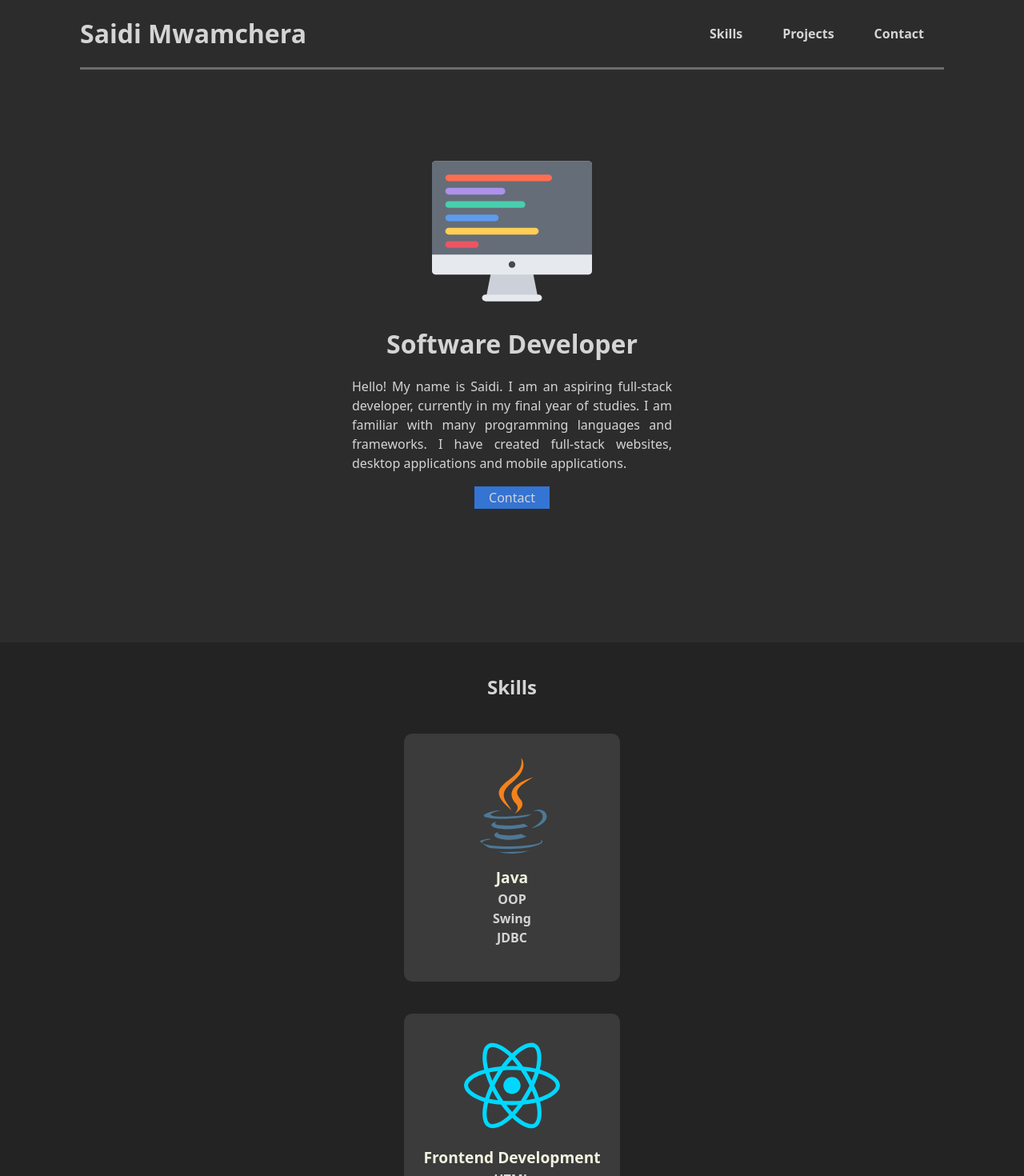
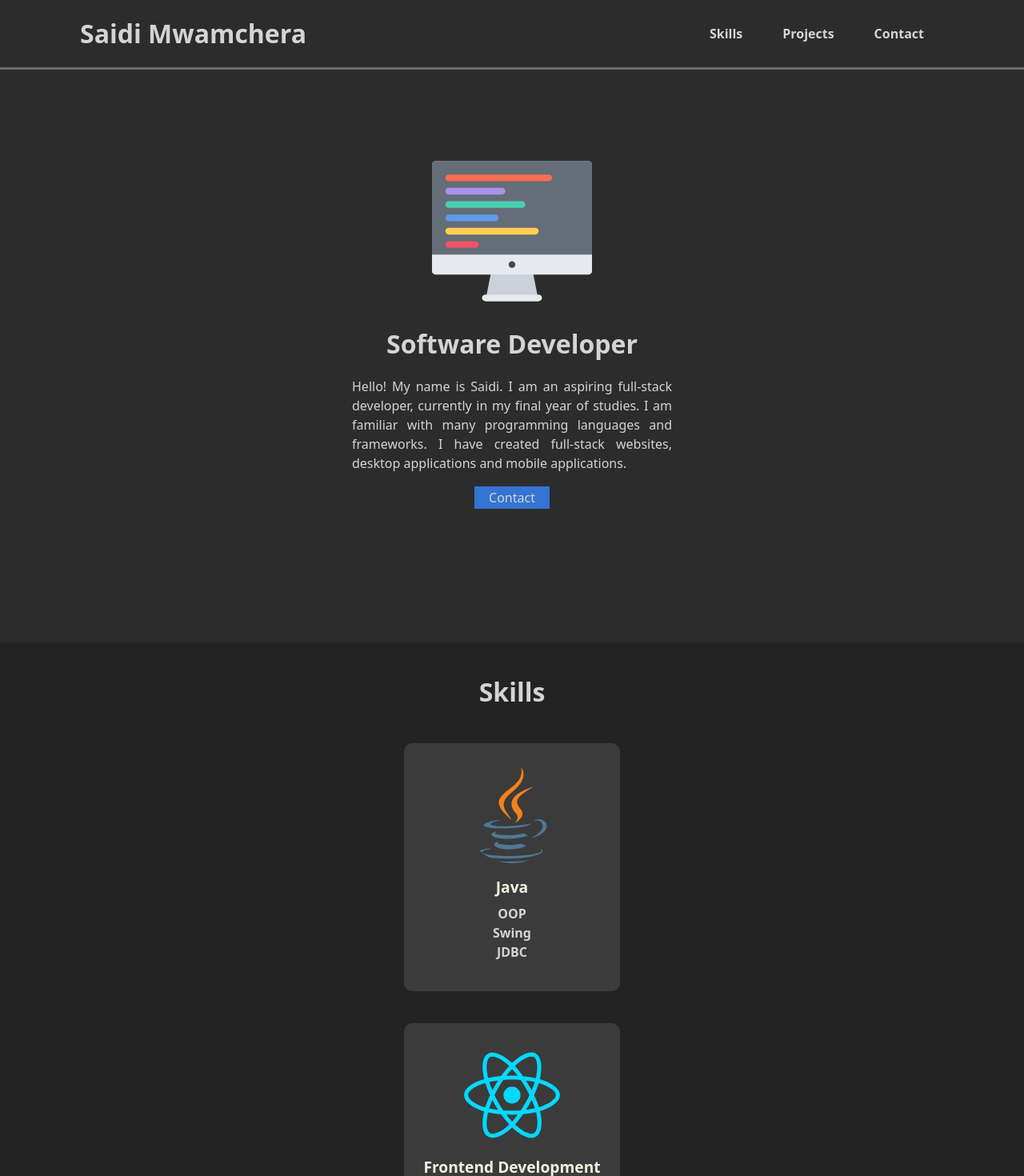
Before and after one commit to Saidi14/Portfolio, a React (Vite) app: page / in a window 1280 px wide. Shown: the top 1470 px of the page at 80% size. Built offline with nearby package versions, Linux system fonts and the light colour scheme.

Commit message:
redid project section

```diff
--- a/src/App.jsx
+++ b/src/App.jsx
@@ -15,10 +15,8 @@ function App() {
 
   return (
     <>
-      <div className="aboutBg">
         <Header/>
         <About/>
-      </div>
       <SkillPanel/>
       <ProjectSection/>
       <Footer/>
--- a/src/ProjectSection.jsx
+++ b/src/ProjectSection.jsx
@@ -13,7 +13,7 @@ function ProjectSection(){
     }
     return(
         <div className="projectSection" id="projectSection">
-            <h2>Projects</h2>
+            <h1>Projects</h1>
             <Carousel
             responsive={responsive}
             infinite={true}
--- a/src/SkillPanel.jsx
+++ b/src/SkillPanel.jsx
@@ -8,7 +8,7 @@ import git from "/git.svg"
 function SkillPanel(){
     return(
         <div className="skillBg" id="skillBg">
-            <h2 id="Skills" style={{textAlign: "Center"}}>Skills</h2>
+            <h1 id="Skills" style={{textAlign: "Center"}}>Skills</h1>
             <div className="skillContainer" id="SkillPanel">
                 <SkillCard
                     title = "Java"
--- a/src/index.css
+++ b/src/index.css
@@ -22,9 +22,10 @@ header{
   z-index: 2;
   display: flex;
   justify-content: space-between;
-  margin: 0px 100px 0px;
+  padding: 0px 100px 0px;
   border-bottom: solid rgb(109, 109, 109);
-
+  background-color: rgb(44, 44, 44);
+  color: rgb(212, 212, 212);
 }
 
 header h1{
@@ -59,16 +60,14 @@ nav{
   background-color:rgba(77, 77, 77, 0.575);
 }
 
-.aboutBg{
-  background-color: rgb(44, 44, 44);
-  color: rgb(212, 212, 212);
-}
 .about{
   display: flex;
   text-align: center;
   flex-direction: row;
   justify-content: center;
   padding: 8% 150px 13%;
+  background-color: rgb(44, 44, 44);
+  color: rgb(212, 212, 212);
 }
 .aboutText{
   display: flex;
@@ -105,7 +104,11 @@ nav{
 }
 .skillCard{
   border-radius: 10px;
+  display: flex;
+  flex-direction: column;
+  align-items: center;
   text-align: center;
+  gap: 6px;
   padding: 20px;
   margin: 20px;
   width: 230px;
@@ -137,10 +140,6 @@ nav{
   width: 120px;
   height: 120px;
 }
-.skillImage:hover{
-  transform: rotate(360deg);
-  transition: 1.2s;
-}
 .skillCard ul{
   padding-left: 0px;
 }
@@ -150,15 +149,18 @@ nav{
 
 
 .projectSection{
-  background-color: rgb(240, 240, 240);
+  background-color: rgb(44, 44, 44);
+  color: rgb(212, 212, 212);
   text-align: center;
   background-size: cover;
   background-repeat: no-repeat;
+  padding-top: 40px;
   padding-bottom: 40px;
 }
 .projectCard{
   display: flex;
   flex-direction: column;
+  gap: 15px;
   justify-content: center;
   margin-top: 50px;
 }
@@ -177,14 +179,14 @@ nav{
 .rightSideProjectCardHidden{
   transform: translate(0%, 200%);
   max-height: 150px;
-  max-width: 400px;
+  max-width: 450px;
   opacity: 0;
   transition: 400ms;
 }
 .rightSideProjectCard{
   margin-left: 15px;
   max-height: 150px;
-  max-width: 400px;
+  max-width: 450px;
   transform: translate(0%, 120%);
   opacity: 1;
   transition: 400ms;
@@ -198,7 +200,9 @@ nav{
   z-index: 0;
 }
 .projectImage img{
-  max-width: 700px;
+  max-width: 750px;
+  height: 450px;
+  border: solid 5px rgb(196, 196, 196);
 }
 .hiddenButton{
   opacity: 0;
@@ -242,7 +246,9 @@ nav{
 footer{
   display: flex;
   justify-content: space-between;
+  align-items: center;
   background-color: black;
+  font-weight: bold;
   color: aliceblue;
   padding: 50px 30px 50px;
 }
```
Also changed, not shown: public/home.png (deleted).
